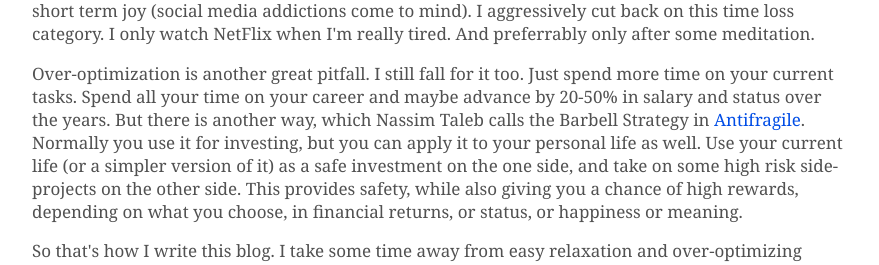
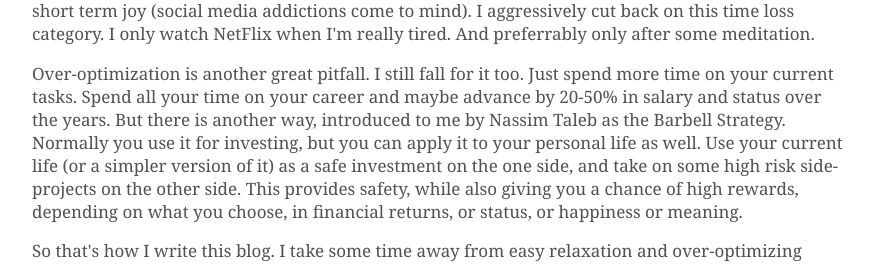
Before and after one commit to matthijscox/Blog, a plain HTML site: page pages/2021-03-14-why/index.html in a window 1280 px wide. Shown: the part 1241-1506 px from the top of the page, without its empty margins (200-1079 px from the left). Drawn offline with Linux system fonts and the light colour scheme.

Commit message:
Deploying to gh-pages from  @ 235c2efae74bda0e126fc1b5fa6e6c642c3ec4c0 🚀

```diff
--- a/pages/2021-03-14-why/index.html
+++ b/pages/2021-03-14-why/index.html
@@ -70,7 +70,7 @@ end</code></pre>
 </li>
 </ul>
 <p>Many forms of easy relaxation can be bad, as it doesn&#39;t give long term joy. Often it doesn&#39;t even give short term joy &#40;social media addictions come to mind&#41;. I aggressively cut back on this time loss category. I only watch NetFlix when I&#39;m really tired. And preferrably only after some meditation.</p>
-<p>Over-optimization is another great pitfall. I still fall for it too. Just spend more time on your current tasks. Spend all your time on your career and maybe advance by 20-50&#37; in salary and status over the years. But there is another way, which Nassim Taleb calls the Barbell Strategy in <a href="https://en.wikipedia.org/wiki/Antifragile">Antifragile</a>. Normally you use it for investing, but you can apply it to your personal life as well. Use your current life &#40;or a simpler version of it&#41; as a safe investment on the one side, and take on some high risk side-projects on the other side. This provides safety, while also giving you a chance of high rewards, depending on what you choose, in financial returns, or status, or happiness or meaning.</p>
+<p>Over-optimization is another great pitfall. I still fall for it too. Just spend more time on your current tasks. Spend all your time on your career and maybe advance by 20-50&#37; in salary and status over the years. But there is another way, introduced to me by Nassim Taleb as the Barbell Strategy. Normally you use it for investing, but you can apply it to your personal life as well. Use your current life &#40;or a simpler version of it&#41; as a safe investment on the one side, and take on some high risk side-projects on the other side. This provides safety, while also giving you a chance of high rewards, depending on what you choose, in financial returns, or status, or happiness or meaning.</p>
 <p>So that&#39;s how I write this blog. I take some time away from easy relaxation and over-optimizing behavior, and apply it to fun, useful, risky adventures. Best case, I amaze myself. Worst case, I generate some non-functional noise.</p>
 <div class="page-foot">
   <div class="copyright">
```
